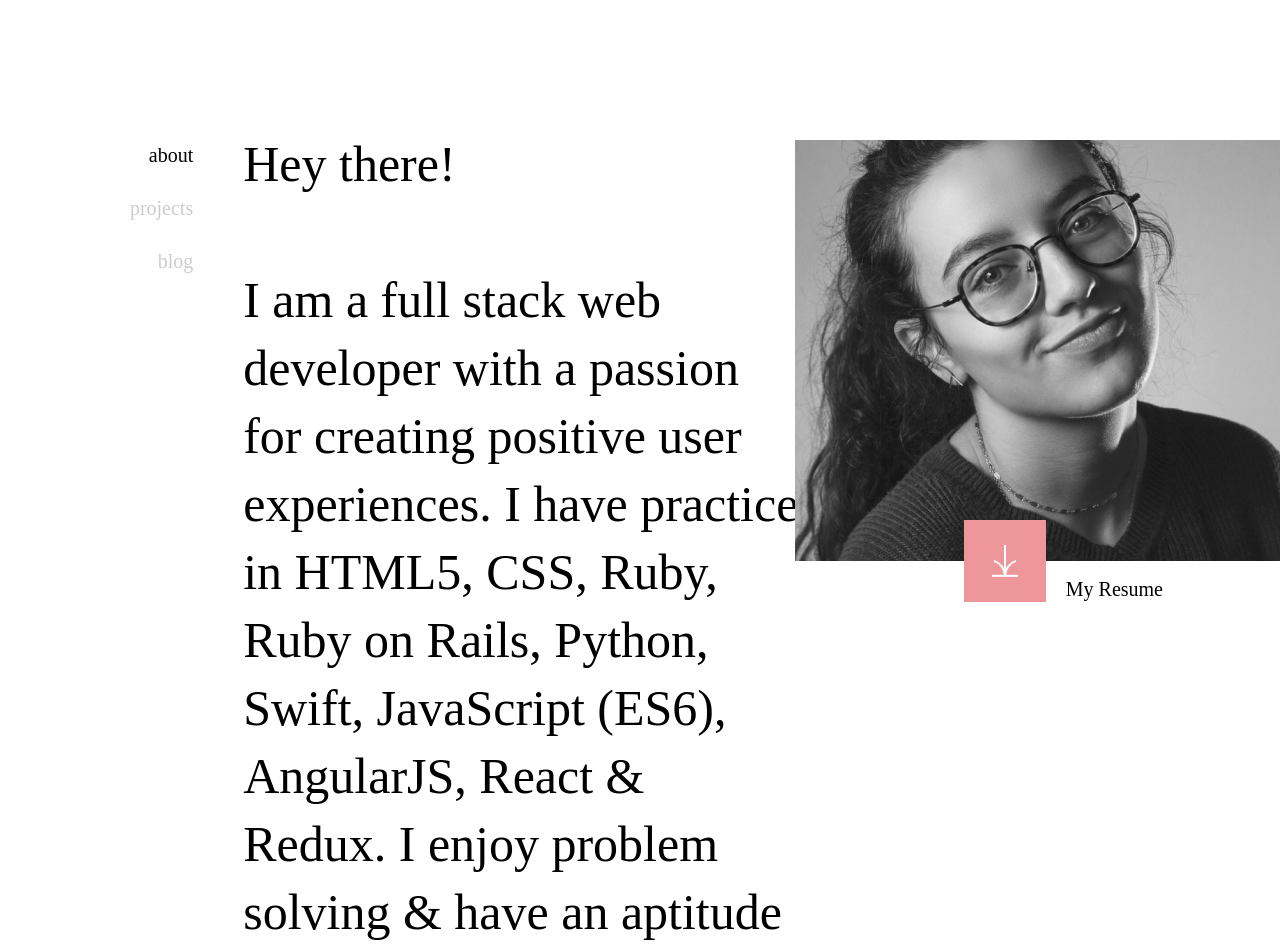
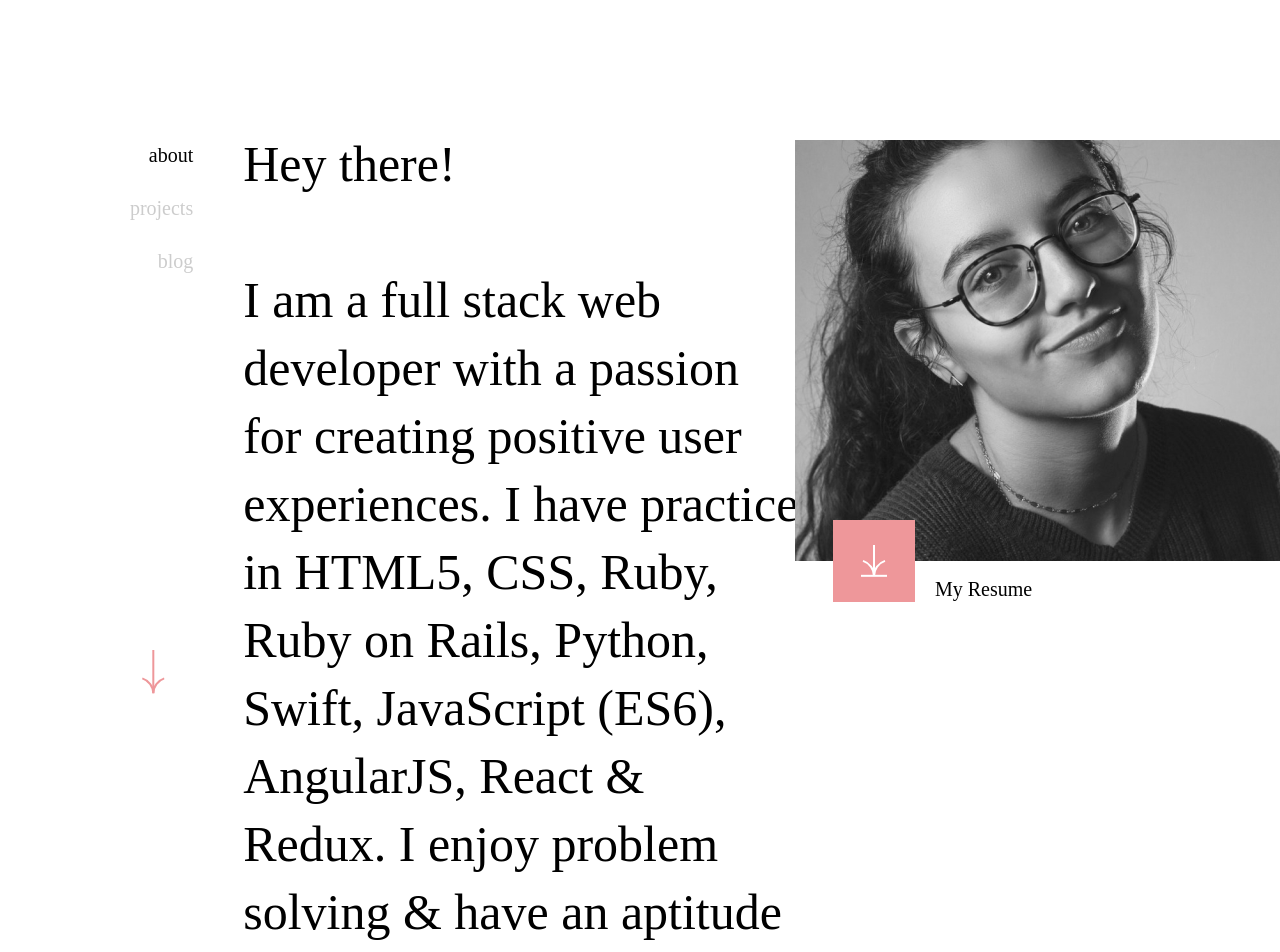
Before and after one commit to SarahYiskah/sarahyiskah, a React app: page / in a window 1280 px wide. Shown: the top 952 px of the page. Built offline with nearby package versions, Linux system fonts and the light colour scheme; grey boxes are pictures that could not be loaded.

Commit message:
Fading action buttons in and out

```diff
--- a/src/App.js
+++ b/src/App.js
@@ -1,6 +1,6 @@
 import React, { useEffect } from 'react';
 import { createUseStyles } from 'react-jss';
-import { getImageHeightAndTop, isBotttomOfScreen, isTopOfScreen } from 'utility';
+import { getContainerDimensions, isBotttomOfScreen, isTopOfScreen } from 'utility';
 import { useActiveRoute } from 'hooks';
 import { Footer, Navbar, About, Projects, Blog } from 'components';
 
@@ -24,13 +24,8 @@ const App = () => {
         const scrollSections = Array.from(document.getElementsByClassName('scrollSection'));
         const reversedSections = [...scrollSections];
         for (let section of reversedSections.reverse()) {
-            const sectionId = (section.id !== 'about' && section.id !== 'blog') ? 'projects.' + section.id : section.id;
             if (isTopOfScreen(section)) {
-                if (section.id !== 'about' && section.id !== 'blog') {
-                    setActiveRoute('projects.' + section.id);
-                } else {
-                    setActiveRoute(sectionId);
-                }
+                setActiveRoute(section.id);
                 break;
             }
         };
@@ -44,11 +39,15 @@ const App = () => {
         } else {
             scrollSections.forEach(section => {
                 const sectionId = section.id;
-                const imageDimensions = getImageHeightAndTop(section);
+                const containerDimensions = getContainerDimensions(section);
                 const imageToUpdate = document.getElementById(sectionId + 'Img');
                 imageToUpdate.style.position = 'fixed';
-                imageToUpdate.style.height = imageDimensions.height;
-                imageToUpdate.style.top = imageDimensions.location;
+                imageToUpdate.style.height = containerDimensions.imgHeight;
+                imageToUpdate.style.top = containerDimensions.imgTop;
+                const actionToUpdate = document.getElementById(sectionId + 'Action');
+                if (actionToUpdate) {
+                    actionToUpdate.style.opacity = containerDimensions.actionOpacity;
+                }
             });
         }
     };
--- a/src/assets/icons/DownArrow.js
+++ b/src/assets/icons/DownArrow.js
@@ -2,12 +2,12 @@ import React from 'react';
 
 export default ({ styles }) => (
     <svg style={styles} width="23" height="44" viewBox="0 0 23 44" fill="none" xmlns="http://www.w3.org/2000/svg">
-        <g clip-path="url(#clip0)">
-            <path d="M11.3101 0V43.59" stroke="#EE979A" stroke-width="2" stroke-miterlimit="10" />
-            <path d="M22.3101 28.39C15.9201 30.49 11.3101 36.5 11.3101 43.58C11.3101 36.49 6.70006 30.48 0.310059 28.39" stroke="#EE979A" stroke-width="2" stroke-miterlimit="10" />
+        <g clipPath="url(#clip0DownArrow)">
+            <path d="M11.3101 0V43.59" stroke="#EE979A" strokeWidth="2" strokeMiterlimit="10" />
+            <path d="M22.3101 28.39C15.9201 30.49 11.3101 36.5 11.3101 43.58C11.3101 36.49 6.70006 30.48 0.310059 28.39" stroke="#EE979A" strokeWidth="2" strokeMiterlimit="10" />
         </g>
         <defs>
-            <clipPath id="clip0">
+            <clipPath id="clip0DownArrow">
                 <rect width="22.62" height="43.59" fill="white" />
             </clipPath>
         </defs>
--- a/src/components/About.js
+++ b/src/components/About.js
@@ -45,19 +45,15 @@ const About = () => {
             <div id="aboutImg" className={commonClasses.sectionImage}>
                 <img src={imageURL} />
             </div>
-            {
-                activeRoute === 'about'
-                    ? (
             <a
                 href={require("../assets/documents/resume.pdf")}
                 className={commonClasses.sectionActionContainer}
                 download="Sarah Eichenstein Resume"
+                id="aboutAction"
             >
                 <DownloadBox />
                 <p className={commonClasses.sectionAction}>My Resume</p>
             </a>
-                    ) : null
-            }
         </div>
     );
 };
--- a/src/components/Navbar.js
+++ b/src/components/Navbar.js
@@ -1,6 +1,8 @@
 import React, { useEffect, useState } from 'react';
 import { createUseStyles } from 'react-jss';
 import { useActiveRoute } from 'hooks';
+import { DownArrow } from 'assets/icons';
+import clsx from 'clsx';
 
 const useStyles = createUseStyles(theme => ({
     container: {
@@ -12,7 +14,9 @@ const useStyles = createUseStyles(theme => ({
         position: 'sticky',
         paddingRight: '50px',
         transition: 'top 0.5s',
-        paddingBottom: '113px'
+        paddingBottom: '185px',
+        width: '80px',
+        marginLeft: 'auto',
     },
     navLink: {
         fontFamily: 'PT Sans Caption',
@@ -35,15 +39,31 @@ const useStyles = createUseStyles(theme => ({
         textTransform: 'lowercase',
         marginBottom: '27px',
         color: theme.palette.text.primary
+    },
+    downArrow: {
+        width: '80px',
+        marginLeft: 'auto',
+        display: 'flex',
+        justifyContent: 'center',
+        position: 'sticky',
+        paddingRight: '50px',
+        top: '650px',
+        cursor: 'pointer',
+        paddingBottom: '140px'
+    },
+    unactive: {
+        opacity: 0.3,
+        pointerEvents: 'none'
     }
 }));
 
 const Navbar = () => {
     const classes = useStyles();
-    const { activeRoute: _activeRoute } = useActiveRoute();
+    const { activeRoute: _activeRoute, getNextRoute } = useActiveRoute();
     const [top, setTop] = useState('142px');
 
     const activeRoute = _activeRoute.split('.')[0];
+    const nextRoute = getNextRoute() ? getNextRoute() : '';
 
     useEffect(() => {
         if (activeRoute === 'about') setTop('142px');
@@ -77,6 +97,12 @@ const Navbar = () => {
                     Blog
                 </a>
             </div>
+            <a
+                className={clsx(classes.downArrow, !nextRoute && classes.unactive)}
+                href={'#' + nextRoute}
+            >
+                <DownArrow />
+            </a>
         </div>
     );
 };
--- a/src/hooks/useCommonClasses.js
+++ b/src/hooks/useCommonClasses.js
@@ -100,7 +100,7 @@ const useCommonClasses = createUseStyles(theme => ({
         cursor: 'pointer',
         position: 'fixed',
         top: `${(140 + 420.7) - 41}px`,
-        right: `${385 - 268}px`,
+        right: `${485 - 268}px`,
         [theme.breakpoints.down.md]: {
             top: `${(140 + 420.7) - 41}px`,
             right: `${385 - 268}px`
@@ -110,7 +110,8 @@ const useCommonClasses = createUseStyles(theme => ({
             right: `${867.81 - 268}px`
         },
         zIndex: 2,
-        textDecoration: 'none'
+        textDecoration: 'none',
+        width: '230px'
     },
     sectionAction: {
         margin: '0',
--- a/src/providers/ActiveRouteProvider.js
+++ b/src/providers/ActiveRouteProvider.js
@@ -4,6 +4,14 @@ import { ROUTES } from 'utility';
 const INIT_STATE = {
     activeRoute: ROUTES.ABOUT
 };
+
+export const routes = [
+    'about',
+    'projects.musico',
+    'projects.game_night',
+    'projects.trippy',
+    'blog'
+];
 
 export const ActiveRouteContext = createContext(INIT_STATE);
 
@@ -16,8 +24,34 @@ function ActiveRouteProvider(props) {
 
     const [activeRoute, setActiveRoute] = useState(INIT_STATE.activeRoute);
 
+    const setNextRoute = () => {
+        if (activeRoute === routes[routes.length - 1]) return;
+        const routeIndex = routes.indexOf(activeRoute);
+        setActiveRoute(routes[routeIndex + 1]);
+    };
+
+    const setPreviousRoute = () => {
+        if (activeRoute === routes[0]) return;
+        const routeIndex = routes.indexOf(activeRoute);
+        setActiveRoute(routes[routeIndex + - 1]);
+    };
+
+    const getNextRoute = () => {
+        if (activeRoute === routes[routes.length - 1]) return null;
+        const routeIndex = routes.indexOf(activeRoute);
+        return routes[routeIndex + 1];
+    };
+
+    const getPreviousRoute = () => {
+        if (activeRoute === routes[0]) return null;
+        const routeIndex = routes.indexOf(activeRoute);
+        return routes[routeIndex + - 1];
+    };
+
     return (
-        <ActiveRouteContext.Provider value={{ activeRoute, setActiveRoute }}>
+        <ActiveRouteContext.Provider
+            value={{ activeRoute, setActiveRoute, setNextRoute, setPreviousRoute, getNextRoute, getPreviousRoute }}
+        >
             {children}
         </ActiveRouteContext.Provider>
     );
--- a/src/utility/helpers.js
+++ b/src/utility/helpers.js
@@ -1,15 +1,27 @@
-export function getImageHeightAndTop(elm) {
-    const top = elm.getBoundingClientRect().top;
-    const imageHeight = window.innerWidth > 1800 ? 530 : 420.7;
-    const height = top < 1 ? imageHeight : (imageHeight - top) > 0 ? (imageHeight - top) : 0;
-    const location = `${(140 + (imageHeight - height))}px`;
-    return { height: `${height}px`, location };
+export function getContainerDimensions(elm) {
+    const bounding = elm.getBoundingClientRect();
+    const top = bounding.top;
+    const bottom = bounding.bottom;
+    const defaultImgHeight = window.innerWidth > 1800 ? 530 : 420.7;
+    const imgHeight = top < 1 ? defaultImgHeight : (defaultImgHeight - top) > 0 ? (defaultImgHeight - top) : 0;
+    const imgTop = `${(140 + (defaultImgHeight - imgHeight))}px`;
+    const percent = (imgHeight * 100) / defaultImgHeight;
+    let actionOpacity = 0;
+    if (percent >= 60) {
+        actionOpacity = imgHeight / defaultImgHeight;
+    }
+    if (bottom <= defaultImgHeight) {
+        const thirdOfDefault = defaultImgHeight - (defaultImgHeight * 0.6);
+        const nextImgHeight = defaultImgHeight - bottom;
+        actionOpacity = 1 - (nextImgHeight / thirdOfDefault);
+    }
+    return { imgHeight: `${imgHeight}px`, imgTop, actionOpacity };
 };
 
 export function isBotttomOfScreen(elm) {
     const bottom = elm.getBoundingClientRect().bottom;
-    const imageHeight = window.innerWidth > 1800 ? 530 : 420.7;
-    return bottom < (imageHeight + 300);
+    const defaultImgHeight = window.innerWidth > 1800 ? 530 : 420.7;
+    return bottom < (defaultImgHeight + 300);
 };
 
 export function isTopOfScreen(elm) {
```
Also changed, not shown: src/components/Projects.js (+14 -22 lines), 1 other file (tests, documents, lock files or other folders). Lines whose indentation alone changed are shown as unchanged.
